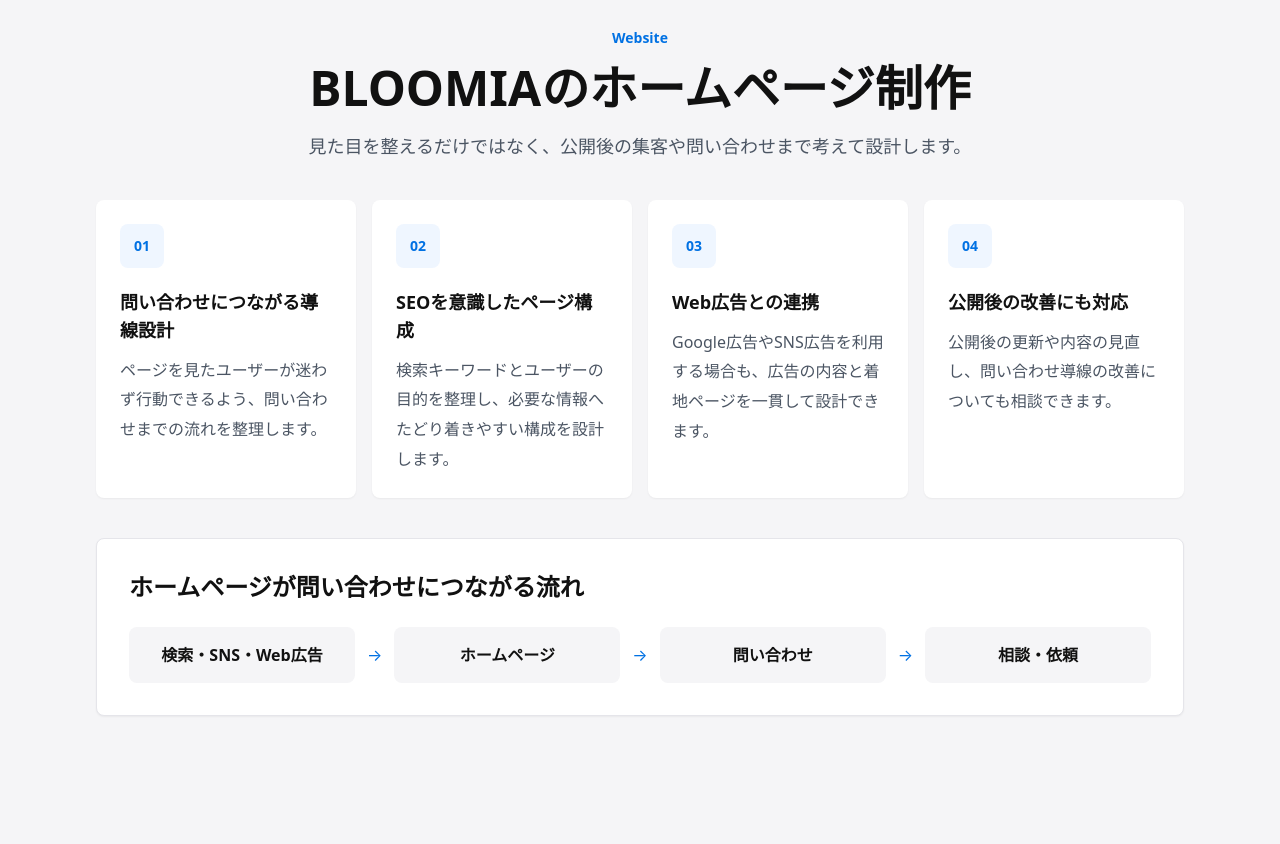
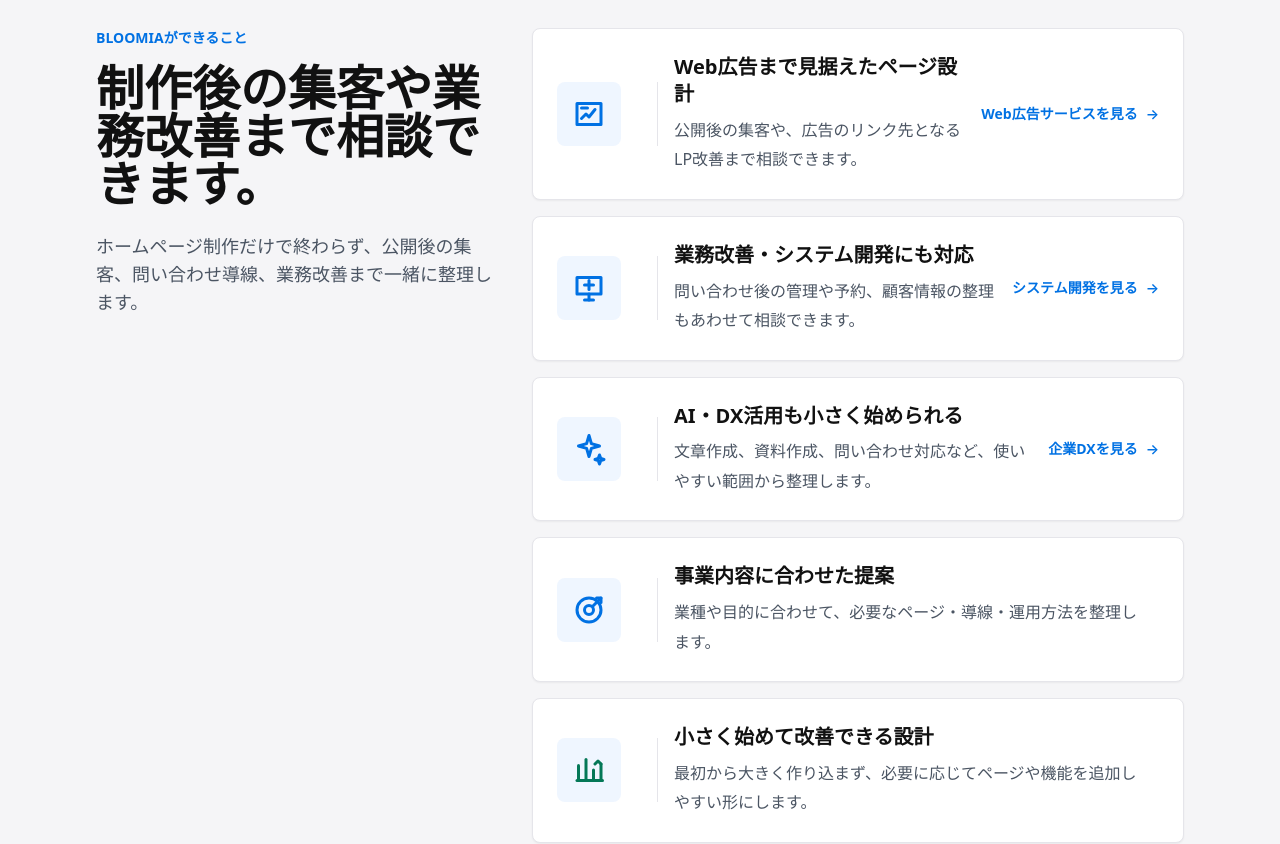
Before and after one commit to iwamitsuco/officialSite, a Next.js app: page /services/website in a window 1280 px wide. Shown: the part 760-1604 px from the top of the page. Built offline with nearby package versions, Linux system fonts and the light colour scheme.

Commit message:
Revise website strengths section

```diff
--- a/components/sections/ServiceDetailPage.tsx
+++ b/components/sections/ServiceDetailPage.tsx
@@ -147,20 +147,35 @@ export function ServiceDetailPage({ service }: ServiceDetailPageProps) {
 
 const websiteStrengths = [
   {
-    title: "問い合わせにつながる導線設計",
-    description: "ページを見たユーザーが迷わず行動できるよう、問い合わせまでの流れを整理します。"
+    icon: "ads",
+    title: "Web広告まで見据えたページ設計",
+    description: "公開後の集客や、広告のリンク先となるLP改善まで相談できます。",
+    href: "/services/web-advertising",
+    linkLabel: "Web広告サービスを見る"
   },
   {
-    title: "SEOを意識したページ構成",
-    description: "検索キーワードとユーザーの目的を整理し、必要な情報へたどり着きやすい構成を設計します。"
+    icon: "system",
+    title: "業務改善・システム開発にも対応",
+    description: "問い合わせ後の管理や予約、顧客情報の整理もあわせて相談できます。",
+    href: "/services/system-development",
+    linkLabel: "システム開発を見る"
   },
   {
-    title: "Web広告との連携",
-    description: "Google広告やSNS広告を利用する場合も、広告の内容と着地ページを一貫して設計できます。"
+    icon: "ai",
+    title: "AI・DX活用も小さく始められる",
+    description: "文章作成、資料作成、問い合わせ対応など、使いやすい範囲から整理します。",
+    href: "/services/dx",
+    linkLabel: "企業DXを見る"
   },
   {
-    title: "公開後の改善にも対応",
-    description: "公開後の更新や内容の見直し、問い合わせ導線の改善についても相談できます。"
+    icon: "target",
+    title: "事業内容に合わせた提案",
+    description: "業種や目的に合わせて、必要なページ・導線・運用方法を整理します。"
+  },
+  {
+    icon: "growth",
+    title: "小さく始めて改善できる設計",
+    description: "最初から大きく作り込まず、必要に応じてページや機能を追加しやすい形にします。"
   }
 ];
 
@@ -184,27 +199,100 @@ function WebsiteStrengthSection() {
   return (
     <section className="section-space bg-apple-gray">
       <div className="container-site">
-        <div className="mx-auto max-w-4xl text-center">
-          <p className="eyebrow">Website</p>
-          <h2 className="mt-4 text-3xl font-semibold leading-[1.22] [overflow-wrap:anywhere] md:text-5xl">BLOOMIAのホームページ制作</h2>
-          <p className="lead mt-5">
-            見た目を整えるだけではなく、公開後の集客や問い合わせまで考えて設計します。
-          </p>
+        <div className="grid gap-10 lg:grid-cols-[0.82fr_1.35fr] lg:items-start">
+          <div className="lg:sticky lg:top-28">
+            <p className="eyebrow">BLOOMIAができること</p>
+            <h2 className="mt-4 text-3xl font-semibold leading-[1.22] [overflow-wrap:anywhere] md:text-5xl">
+              制作後の集客や業務改善まで相談できます。
+            </h2>
+            <p className="body-copy mt-6 max-w-xl">
+              ホームページ制作だけで終わらず、公開後の集客、問い合わせ導線、業務改善まで一緒に整理します。
+            </p>
+          </div>
+
+          <div className="grid gap-4">
+            {websiteStrengths.map((item) => (
+              <article className="rounded-lg border border-apple-border bg-white p-5 shadow-sm md:p-6" key={item.title}>
+                <div className="grid gap-4 sm:grid-cols-[5.25rem_1px_1fr_auto] sm:items-center">
+                  <div className="flex h-16 w-16 items-center justify-center rounded-lg bg-blue-50 text-apple-blue" aria-hidden="true">
+                    <WebsiteStrengthIcon type={item.icon} />
+                  </div>
+                  <div className="hidden h-16 w-px bg-apple-border sm:block" aria-hidden="true" />
+                  <div>
+                    <h3 className="text-xl font-semibold leading-snug text-apple-text">{item.title}</h3>
+                    <p className="card-copy mt-2">{item.description}</p>
+                  </div>
+                  {item.href ? (
+                    <Link
+                      className="inline-flex items-center gap-2 text-sm font-semibold text-apple-blue transition hover:text-blue-600 focus-visible:outline focus-visible:outline-2 focus-visible:outline-offset-2 focus-visible:outline-apple-blue sm:justify-self-end"
+                      href={item.href}
+                    >
+                      {item.linkLabel}
+                      <span aria-hidden="true">→</span>
+                    </Link>
+                  ) : null}
+                </div>
+              </article>
+            ))}
+          </div>
         </div>
-        <div className="mt-10 grid gap-4 md:grid-cols-2 xl:grid-cols-4">
-          {websiteStrengths.map((item, index) => (
-            <article className="rounded-lg bg-white p-6 shadow-sm" key={item.title}>
-              <div className="flex h-11 w-11 items-center justify-center rounded-lg bg-blue-50 text-sm font-semibold text-apple-blue">
-                {String(index + 1).padStart(2, "0")}
-              </div>
-              <h3 className="mt-5 text-lg font-semibold text-apple-text">{item.title}</h3>
-              <p className="card-copy mt-3">{item.description}</p>
-            </article>
-          ))}
-        </div>
-        <WebsiteConversionDiagram />
       </div>
     </section>
+  );
+}
+
+function WebsiteStrengthIcon({ type }: { type: string }) {
+  if (type === "ads") {
+    return (
+      <svg className="h-9 w-9" fill="none" stroke="currentColor" strokeLinecap="round" strokeLinejoin="round" strokeWidth="2" viewBox="0 0 24 24">
+        <path d="M4 5h16v14H4z" />
+        <path d="M7 15l3-3 2 2 4-5" />
+        <path d="M7 8h4" />
+      </svg>
+    );
+  }
+
+  if (type === "system") {
+    return (
+      <svg className="h-9 w-9" fill="none" stroke="currentColor" strokeLinecap="round" strokeLinejoin="round" strokeWidth="2" viewBox="0 0 24 24">
+        <path d="M4 5h16v11H4z" />
+        <path d="M9 20h6" />
+        <path d="M12 16v4" />
+        <path d="M9 10h6" />
+        <path d="M12 7v6" />
+      </svg>
+    );
+  }
+
+  if (type === "ai") {
+    return (
+      <svg className="h-9 w-9" fill="none" stroke="currentColor" strokeLinecap="round" strokeLinejoin="round" strokeWidth="2" viewBox="0 0 24 24">
+        <path d="M12 3l1.6 5.4L19 10l-5.4 1.6L12 17l-1.6-5.4L5 10l5.4-1.6L12 3z" />
+        <path d="M19 16l.8 2.2L22 19l-2.2.8L19 22l-.8-2.2L16 19l2.2-.8L19 16z" />
+      </svg>
+    );
+  }
+
+  if (type === "target") {
+    return (
+      <svg className="h-9 w-9" fill="none" stroke="currentColor" strokeLinecap="round" strokeLinejoin="round" strokeWidth="2" viewBox="0 0 24 24">
+        <circle cx="12" cy="12" r="8" />
+        <circle cx="12" cy="12" r="3" />
+        <path d="M15 9l5-5" />
+        <path d="M17 4h3v3" />
+      </svg>
+    );
+  }
+
+  return (
+    <svg className="h-9 w-9 text-emerald-700" fill="none" stroke="currentColor" strokeLinecap="round" strokeLinejoin="round" strokeWidth="2" viewBox="0 0 24 24">
+      <path d="M5 19V9" />
+      <path d="M10 19V5" />
+      <path d="M15 19v-7" />
+      <path d="M20 19V8" />
+      <path d="M4 19h17" />
+      <path d="M16 8l2-2 2 2" />
+    </svg>
   );
 }
 
```
